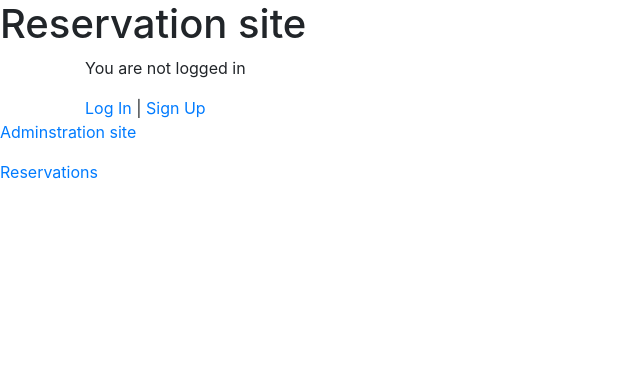
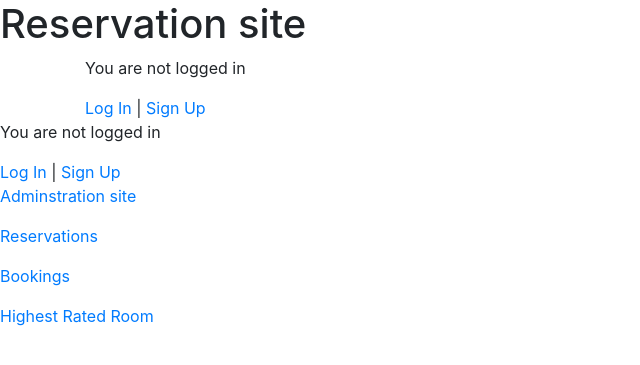
Before and after one commit to cicorias/njit-dbms-final, a Django app: template hotelapp/reservations/templates/home.html in a window 1280 px wide. Shown: the top 365 px of the page, without its empty margins (0-640 px from the left). Run offline with Django 3.2, Linux system fonts and the light colour scheme; the template is opened without the code that fills it, so the values that code supplies are empty; some libraries are stand-ins or nearby versions.

Commit message:
fixing navigation added stats path

```diff
--- a/hotelapp/reservations/apps.py
+++ b/hotelapp/reservations/apps.py
@@ -1,5 +1,4 @@
 from django.apps import AppConfig
-# https://stackoverflow.com/a/32795405/140618
-# https://learndjango.com/tutorials/django-signup-tutorial
+
 class ReservationsConfig(AppConfig):
     name = 'reservations'
--- a/hotelapp/reservations/fields.py
+++ b/hotelapp/reservations/fields.py
@@ -1,6 +1,3 @@
-
-
-
 from django import forms
 
 class EmptyChoiceField(forms.ChoiceField):
--- a/hotelapp/reservations/templates/resbase.html
+++ b/hotelapp/reservations/templates/resbase.html
@@ -20,11 +20,21 @@
   </div>
   <script src="{% static 'js/jquery-3.5.1.min.js' %}"></script>
   <script src="{% static 'js/bootstrap.bundle.js' %}"></script>
-    {% block script %}
-    {% endblock %}
+  {% block script %}
+  {% endblock %}
   <nav>
-    <p><a href="/admin">Adminstration site</a></p>
+    {% if user.is_authenticated %}
+    Hi {{ user.email }}!
+    <p><a href="{% url 'logout' %}">Log Out</a></p>
+    {% else %}
+    <p>You are not logged in</p>
+    <a href="{% url 'login' %}">Log In</a> |
+    <a href="{% url 'signup' %}">Sign Up</a>
+    {% endif %}
+    <p><a href="/admin" target="_blank">Adminstration site</a></p>
     <p><a href="/reservations">Reservations</a></p>
+    <p><a href="/reservations/bookings">Bookings</a></p>
+    <p><a href="/reservations/stats/highestratedroom">Highest Rated Room</a></p>
   </nav>
 </body>
 
--- a/hotelapp/reservations/urls.py
+++ b/hotelapp/reservations/urls.py
@@ -8,5 +8,6 @@ urlpatterns = [
     path('', views.index, name='index' ),
     path('hotel/<hotel_id>', login_required(views.ReservationView.as_view(), login_url='/users/login'), name='book-hotel'),
     path('bookings/', login_required(views.bookings, login_url='/users/login'), name='bookings'),
+    path('stats/highestratedroom', login_required(views.stats_highest_rated_room, login_url='/users/login'), name='stats_highest_rated_room'),
 
 ]
--- a/hotelapp/reservations/views.py
+++ b/hotelapp/reservations/views.py
@@ -1,6 +1,7 @@
 from typing import Any, Dict, Tuple
 from django.forms.fields import CharField, ChoiceField, MultipleChoiceField
 from django.forms.widgets import CheckboxInput
+from django.http import request
 from django.http.response import HttpResponseRedirect
 from django.shortcuts import get_object_or_404, redirect, render
 from django.urls import reverse
@@ -47,6 +48,9 @@ def bookings(request: HttpRequest) -> HttpResponse:
     context['reservations'] = rv #  [(k, v) for k, v in rv.items()]
     return render(request, 'bookings.html', context)
 
+def stats_highest_rated_room(request: HttpRequest) -> HttpResponse:
+    context = {}
+    return render(request, 'statistics.html', context)
 
 
 class ReservationView(View):
```
Also changed, not shown: hotelapp/reservations/forms.py (+0 -10 lines), hotelapp/reservations/templates/statistics.html (added, +13 -0 lines).
